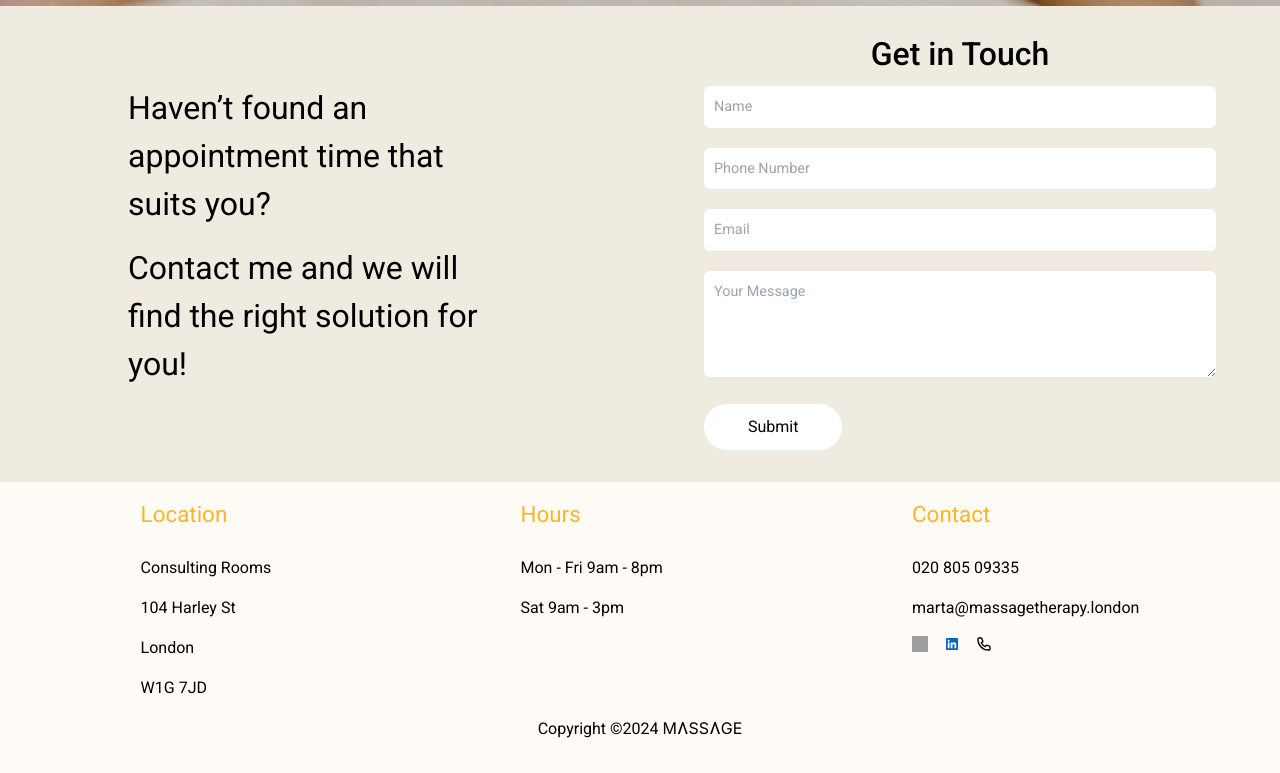
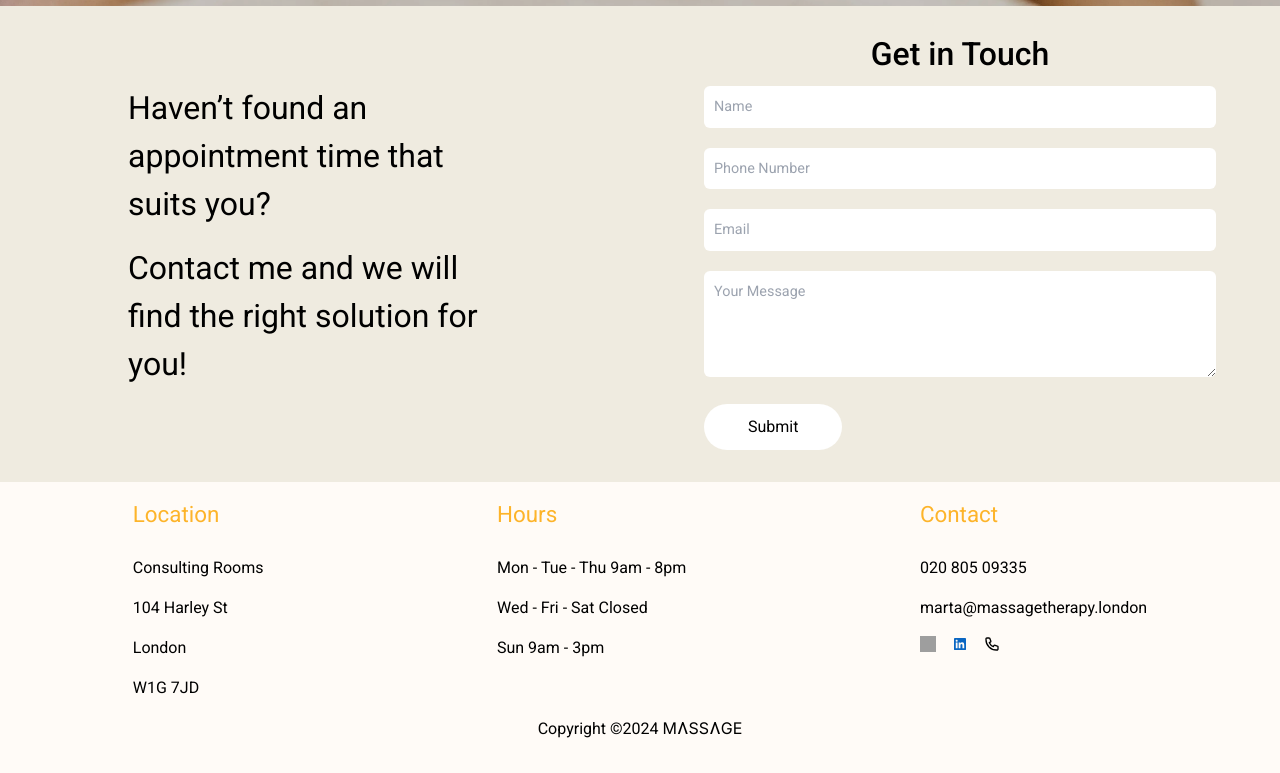
Before and after one commit to lbourke1234/massageTherapy, a Next.js app: page / in a window 1280 px wide. Shown: the part 4954-5727 px from the top of the page. Built offline with nearby package versions, Linux system fonts and the light colour scheme; grey boxes are pictures that could not be loaded.

Commit message:
working hours amended

```diff
--- a/src/app/pages/contactInfo/ContactInfo.jsx
+++ b/src/app/pages/contactInfo/ContactInfo.jsx
@@ -17,8 +17,9 @@ const ContactInfo = () => {
         </ul>
         <ul>
           <li className="text-customYellow pb-6 text-[1.4em] list-none">Hours</li>
-          <li className="list-none pb-4">Mon - Fri 9am - 8pm</li>
-          <li className="list-none pb-4">Sat 9am - 3pm</li>
+          <li className="list-none pb-4">Mon - Tue - Thu 9am - 8pm</li>
+          <li className="list-none pb-4">Wed - Fri - Sat Closed</li>
+          <li className="list-none pb-4">Sun 9am - 3pm</li>
         </ul>
         <ul>
           <li className="text-customYellow pb-6 text-[1.4em] list-none">Contact</li>
```
